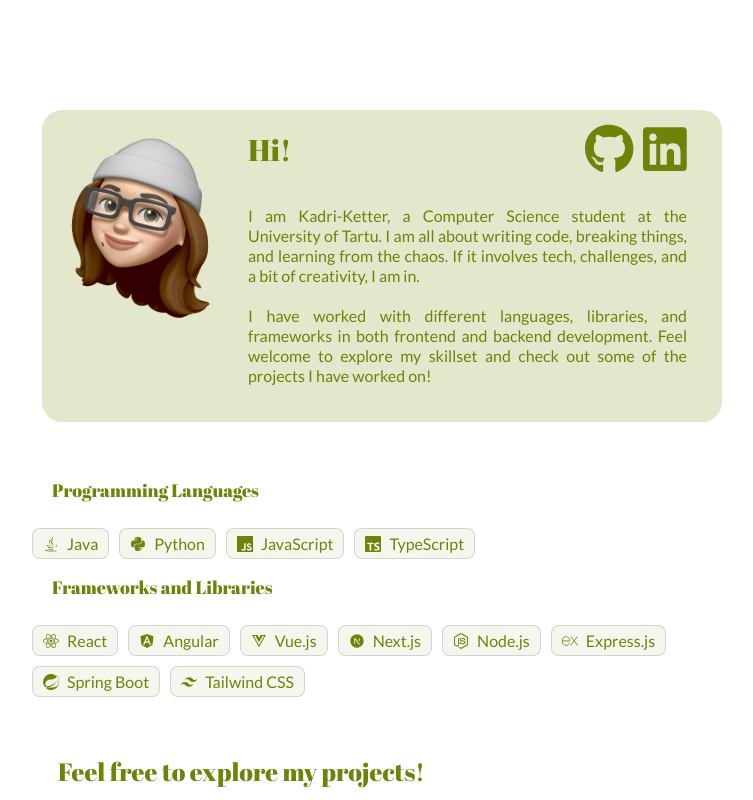
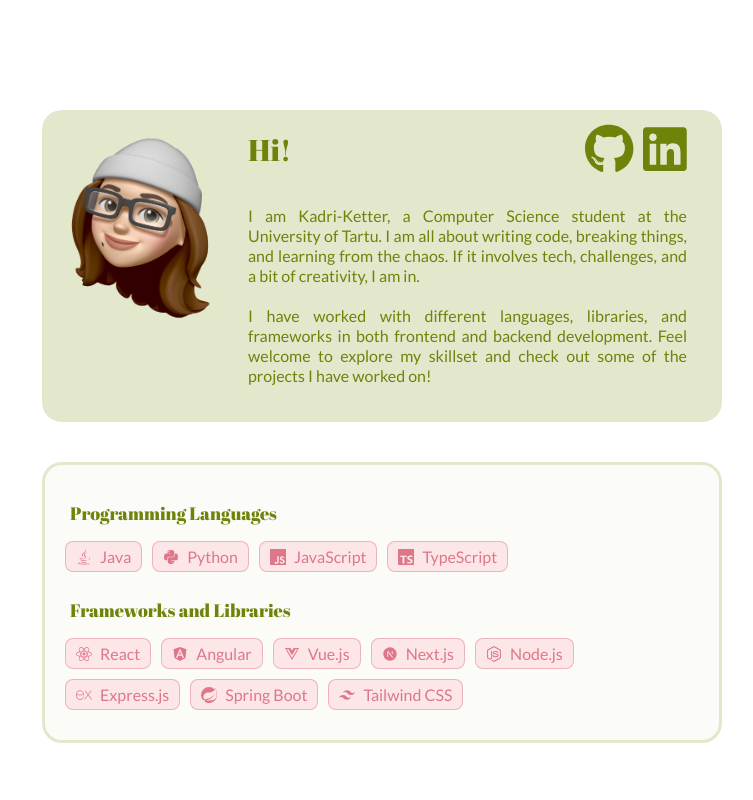
Before and after one commit to kkkont/portfolio, a React (Create React App) app: page /#/ in a window 1280 px wide. Shown: the top 800 px of the page, without its empty margins (258-1011 px from the left). Built offline with nearby package versions, Linux system fonts and the light colour scheme.

Commit message:
Design changes

```diff
--- a/src/components/skillset/Skillset.css
+++ b/src/components/skillset/Skillset.css
@@ -4,36 +4,46 @@
   font-size: 18px;
   color: var(--main-color);
   line-height: 20px;
-  padding-left: 20px;
+  padding-left: 5px;
 }
 
 .skills-container {
   display: flex;
   flex-wrap: wrap;
   gap: 10px;
-  margin-top: 10px;
+  margin-bottom: 10px;
 }
+.skillspadd {
+  display: flex;
+  justify-content: center;
+  align-items: center;
+  border-radius: 10px;
+  max-width: 720px;
+  margin: 0px auto;
+}
+
 .skill-item {
   display: flex;
   align-items: center;
   gap: 8px;
   padding: 5px 10px;
-  border: 1.5px solid #ccccccd1;
+  border: 1.5px solid #de778a76;
   border-radius: 8px;
-  background-color: #e3e8cd58;
-  font-size: 16px;
+  background-color: #febac651;
   font-weight: bold;
-  transition: 0.3s;
   font-family: "Lato", sans-serif;
   font-weight: 500;
   font-size: 16px;
-  color: var(--main-color);
+  color: #de778a;
 }
 
 .skills {
   display: flex;
   flex-direction: column;
+  background-color: #e3e8cd2a;
   padding: 20px;
-  max-width: 700px;
-  margin: 0px auto;
+  max-width: 640px;
+  border: 3px solid #e3e8cd;
+  border-radius: 20px;
+  margin: 20px;
 }
--- a/src/components/skillset/Skillset.js
+++ b/src/components/skillset/Skillset.js
@@ -1,4 +1,4 @@
-import React, { useEffect, useState } from "react";
+import React from "react";
 import "./Skillset.css";
 import { FaJava } from "react-icons/fa";
 import {
@@ -19,6 +19,7 @@ import { RiNextjsFill } from "react-icons/ri";
 
 function Skillset() {
   return (
+    <div class="skillspadd">
       <div class="skills">
         <h3 class="heading">Programming Languages</h3>
         <div class="skills-container">
@@ -64,6 +65,7 @@ function Skillset() {
           </div>
         </div>
       </div>
+    </div>
   );
 }
 
```
Lines whose indentation alone changed are shown as unchanged.
